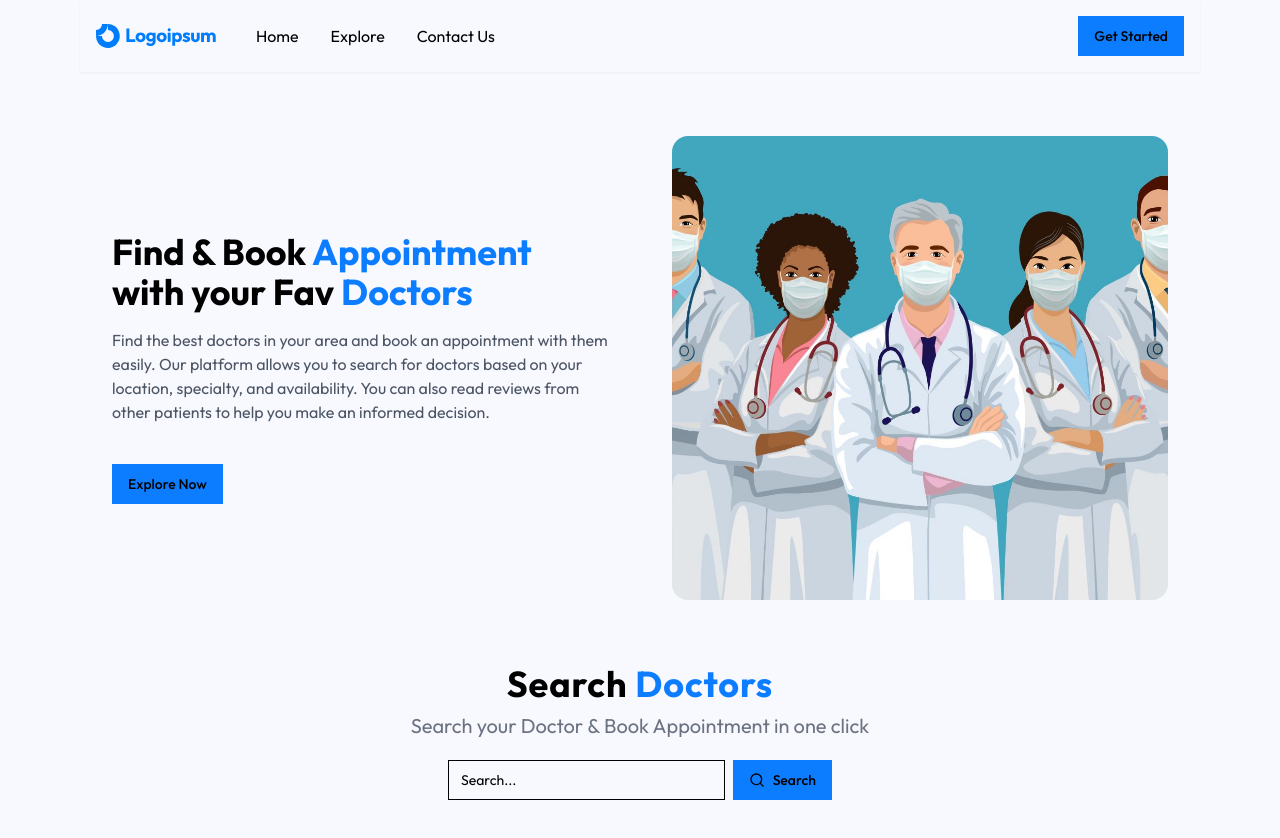
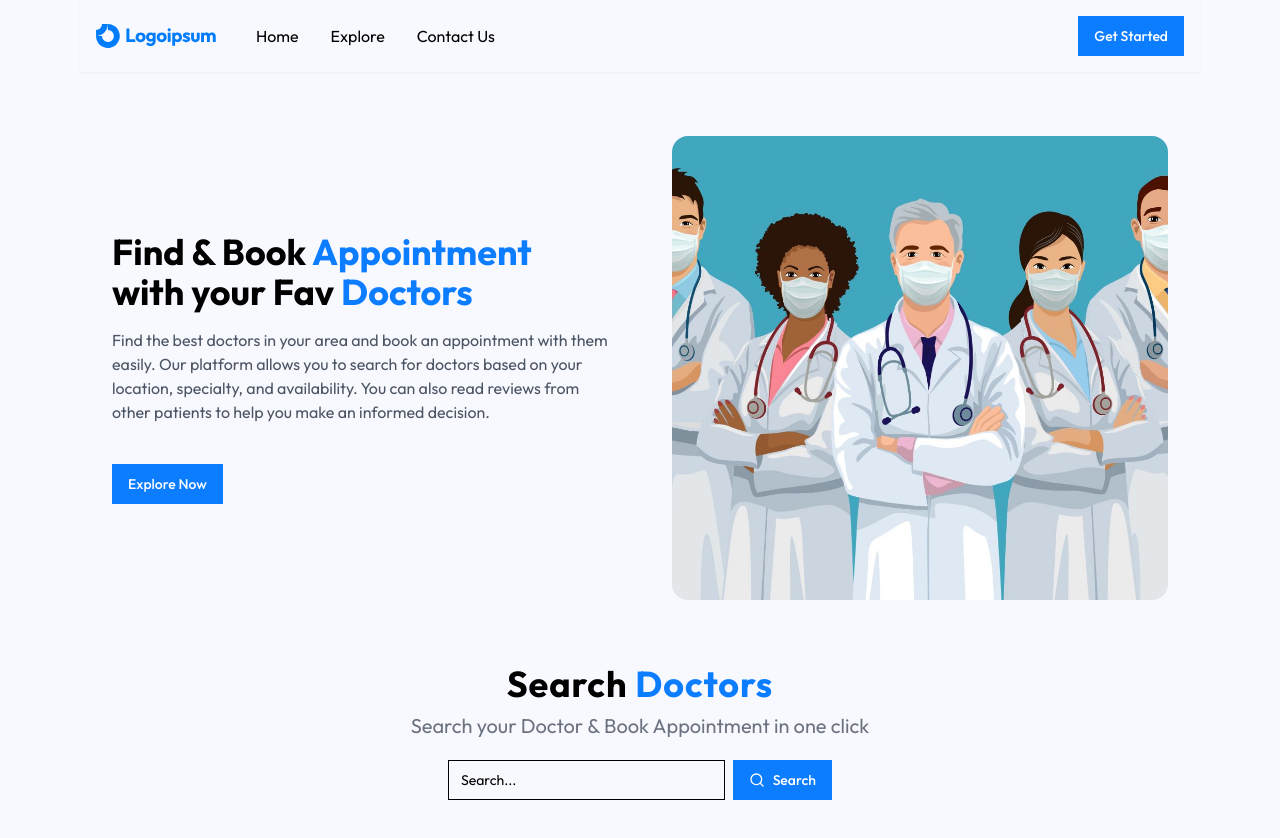
Before and after one commit to iaffansheikh21/DocConnector, a Next.js app: page / in a window 1280 px wide. Built offline with nearby package versions, Linux system fonts and the light colour scheme.

Commit message:
components sections modified

```diff
--- a/app/_components/CategorySearch.tsx
+++ b/app/_components/CategorySearch.tsx
@@ -12,7 +12,7 @@ function CategorySearch() {
             <h2 className='text-gray-500 text-xl'>Search your Doctor & Book Appointment in one click</h2>
             <div className="flex w-full mt-3 max-w-sm items-center space-x-2">
                 <Input type="text" placeholder="Search..." />
-                <Button  type="submit"> <Search className='h-4 w-4 mr-2' />Search</Button >
+                <Button className='text-white '  type="submit"> <Search className='h-4 w-4 mr-2' />Search</Button >
             </div>
         </div>
     )
--- a/app/_components/Header.tsx
+++ b/app/_components/Header.tsx
@@ -34,7 +34,7 @@ function Header() {
                     ))}
                 </ul>
             </div>
-            <Button>Get Started</Button>
+            <Button className="text-white">Get Started</Button>
         </div>
     );
 }
--- a/app/_components/Hero.tsx
+++ b/app/_components/Hero.tsx
@@ -18,16 +18,18 @@ function Hero() {
       </div>
 
       <div className="lg:py-24">
-            <h2 className="text-3xl font-bold sm:text-4xl">Find & Book <span className='text-primary'> Appointment</span> with your Fav <span className='text-primary'>Doctors</span></h2>
+        <h2 className="text-3xl font-bold sm:text-4xl">Find & Book <span className='text-primary'>Appointment</span> with your Fav <span className='text-primary'>Doctors</span></h2>
 
         <p className="mt-4 text-gray-600">
         Find the best doctors in your area and book an appointment with them easily. Our platform allows you to search for doctors based on your location, specialty, and availability. You can also read reviews from other patients to help you make an informed decision.
         </p>
-            <Button className='mt-10'>Explore Now</Button>
+
+        <Button className='mt-10 text-white'>Explore Now</Button>
       </div>
     </div>
   </div>
 </section>
+
   );
 }
 
```
Lines whose indentation alone changed are shown as unchanged.
